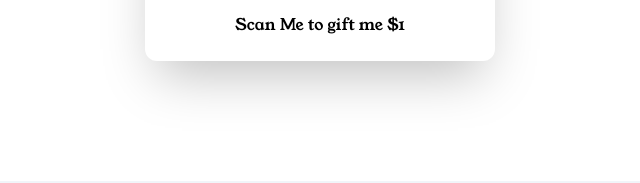
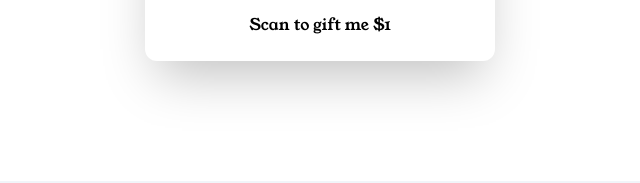
Before and after one commit to rspisarski/makerichierich, an Astro site: page / in a window 1280 px wide. Shown: the part 543-726 px from the top of the page, 320-960 px from the left. Built offline with nearby package versions, Linux system fonts and the light colour scheme; Astro itself is replaced by a stand-in of ours.

Commit message:
fixed hero text

```diff
--- a/src/pages/index.astro
+++ b/src/pages/index.astro
@@ -22,7 +22,7 @@ import myVenmo from '../../public/my-venmo.jpg'
 			<div class="flex-col lg:flex-row justify-center flex gap-10 mt-12">
 				<div class="p-6 bg-white shadow-2xl rounded-xl">
 					<Image src={myVenmo} alt="its me" class="h-[300px] w-full object-contain"/>
-					<p class="mt-4 mb-0">Scan Me to gift me $1</p>
+					<p class="mt-4 mb-0">Scan to gift me $1</p>
 				</div>
 			</div>
 		</div>
```
